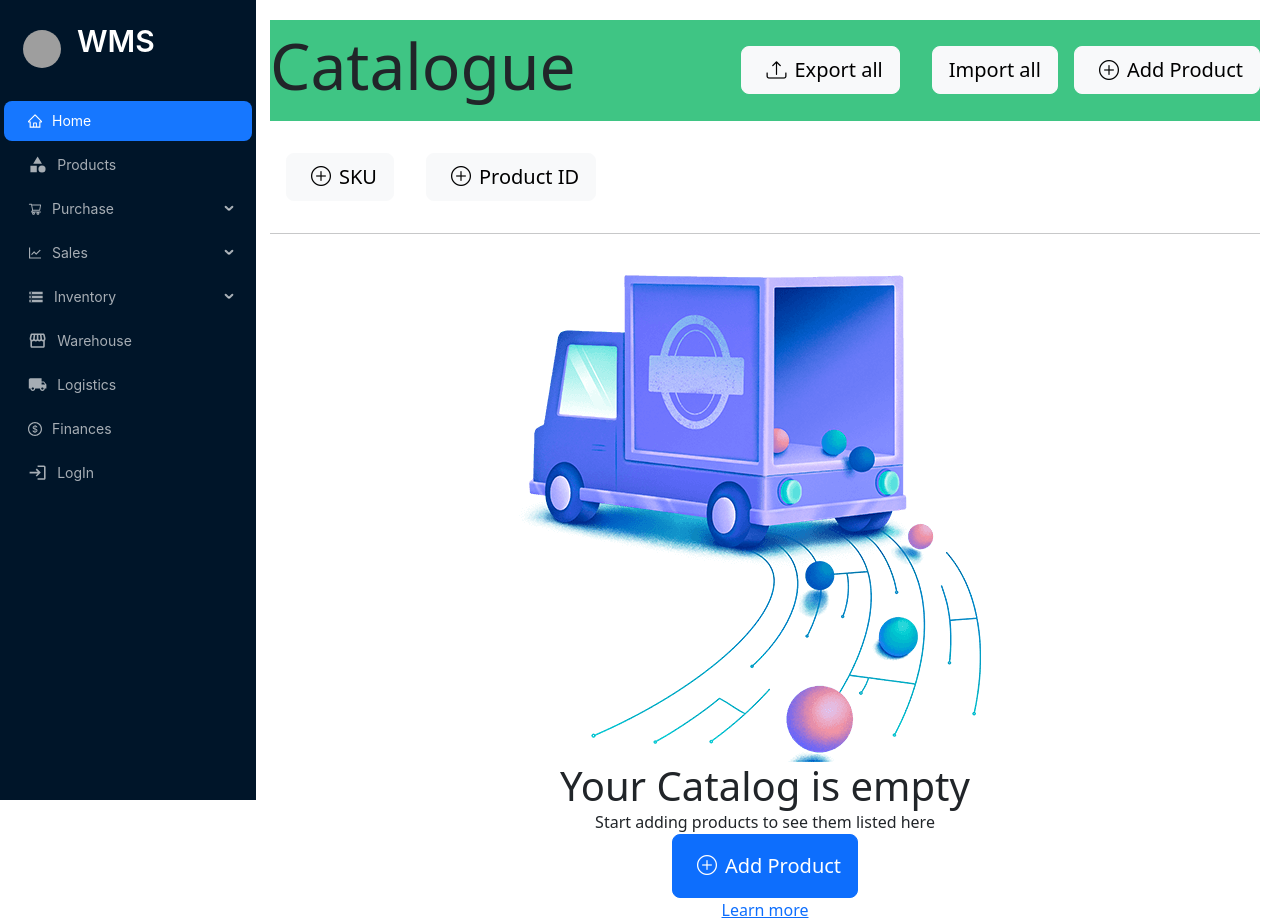
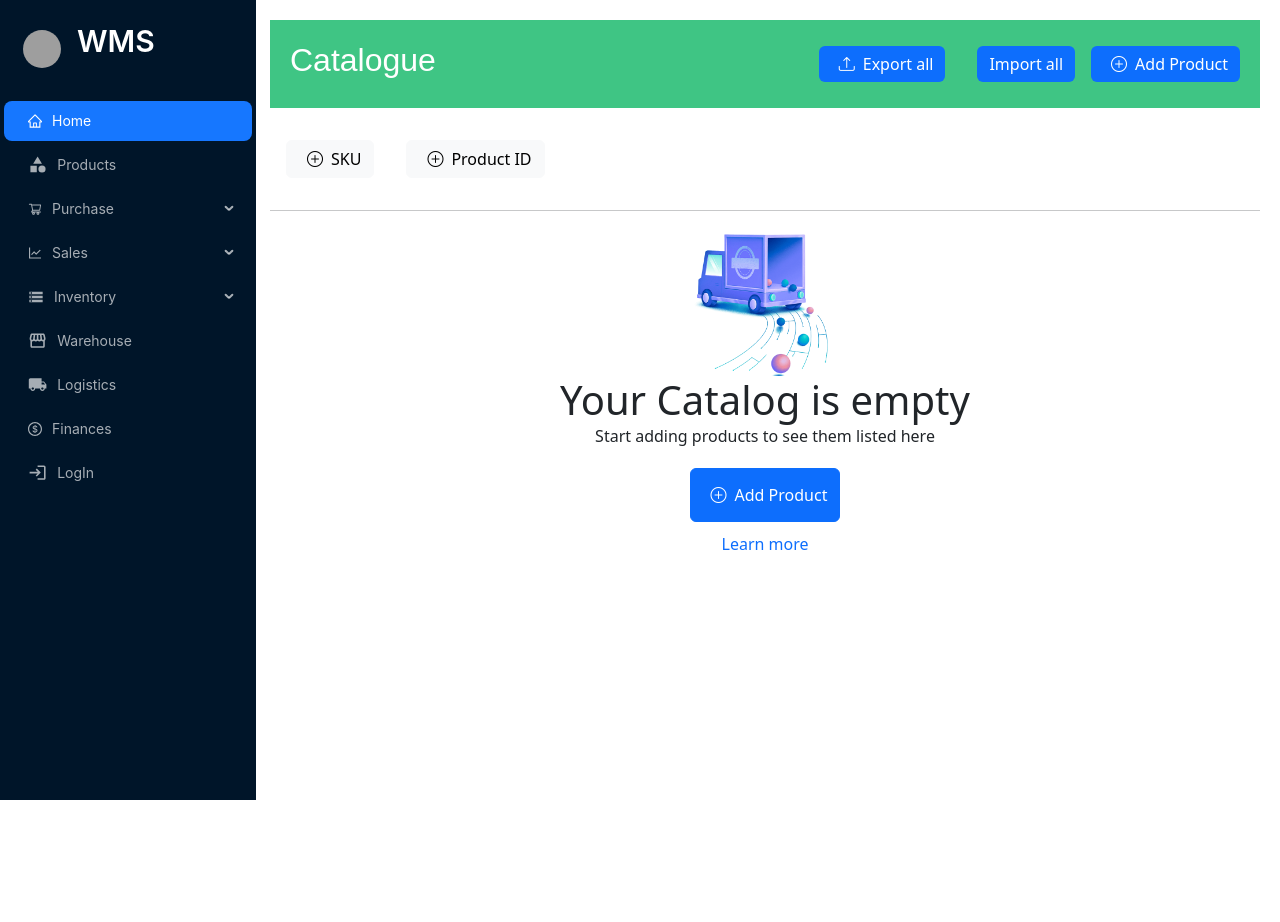
Before and after one commit to ramnadh80lipon/wms_frontend, a React (Create React App) app: page /products in a window 1280 px wide. After the commit the page ends 800 px from the top, so only its background shows below. Built offline with nearby package versions, Linux system fonts and the light colour scheme; grey boxes are pictures that could not be loaded.

Commit message:
Catalog page Updated as required

```diff
--- a/src/components/PRODUCTS/Catalog.jsx
+++ b/src/components/PRODUCTS/Catalog.jsx
@@ -67,29 +67,35 @@ function Catalog() {
 
   return (
     <>
-    <div className="navbar">
+    <div className="navbar" style={{ backgroundColor:"#3fc584", color: "#fff", display: "flex", justifyContent: "space-between", alignItems: "center", padding: "10px 20px" }}>
     <div className="left">
-        <h3 className='display-3'>Catalogue</h3>
+        <h3 className='display-3' style={{ fontFamily: 'Arial, sans-serif', fontSize: '2rem' }}>Catalogue</h3>
 
     </div>
     <div className="right">
-    <Button className='m-3 ' size='lg' variant="light"><i className="bi bi-upload p-2"></i>Export all</Button>
-    <Button className='m-3' size= 'lg' variant="light" onClick={()=>handleCardClick()}>Import all</Button>
-    <Button className="display-3" size='lg' variant="light"><i className='bi bi-plus-circle p-2'></i>Add Product</Button>
-    </div>
+    <Button className='m-3' size='' variant="primary" style={{  border: "none" }}>
+      <i className="bi bi-upload p-2" style={{ color: "#fff" }}></i>Export all
+    </Button>
+    <Button className='m-3' size='' variant="primary" style={{  border: "none" }} onClick={handleCardClick}>
+      Import all
+    </Button>
+    <Button className='display-3' size='' variant="primary" style={{ border: "none" }}>
+      <i className='bi bi-plus-circle p-2' style={{ color: "#fff" }}></i>Add Product
+    </Button>
+  </div>
 </div>
 <div className="second-headings mt-3">
-<Button className='m-3 ' size='lg' variant="light"><i className="bi bi-plus-circle p-2"></i>SKU</Button>
-<Button className='m-3 ' size='lg' variant="light"><i className="bi bi-plus-circle p-2"></i>Product ID</Button>
+<Button className='m-3 '  variant="light"><i className="bi bi-plus-circle p-2"></i>SKU</Button>
+<Button className='m-3 '  variant="light"><i className="bi bi-plus-circle p-2"></i>Product ID</Button>
 </div>
 <hr></hr>
 <div className="second-headings mt-3">
 
-<img src={truck} alt="truck" className="rounded mx-auto d-block" />
+<img src={truck} style={{width:"15%"}} alt="truck" className="rounded mx-auto d-block" />
 <p className='display-6'style={{display:"flex",justifyContent:'center',alignItems:"center",margin:'auto'}}>Your Catalog is empty</p>
 <p className='' style={{display:"flex",justifyContent:'center',alignItems:"center",margin:'auto'}}>Start adding products to see them listed here</p>
-<Button className="display-3" size='lg' variant="primary" style={{display:"flex",justifyContent:'center',alignItems:"center",margin:'auto'}}><i className='bi bi-plus-circle p-2'></i>Add Product</Button>
-<a href="" style={{display:"flex",justifyContent:'center',alignItems:"center",margin:'auto'}}>Learn more</a>
+<Button className="display-3" size='' variant="primary" style={{display:"flex",justifyContent:'center',alignItems:"center",margin:'auto',marginTop:"20px",marginBottom:"10px"}}><i className='bi bi-plus-circle p-2'></i>Add Product</Button>
+<a href="" style={{display:"flex",justifyContent:'center',alignItems:"center",margin:'auto',textDecoration:"none"}}>Learn more</a>
 
 </div>
 
```
